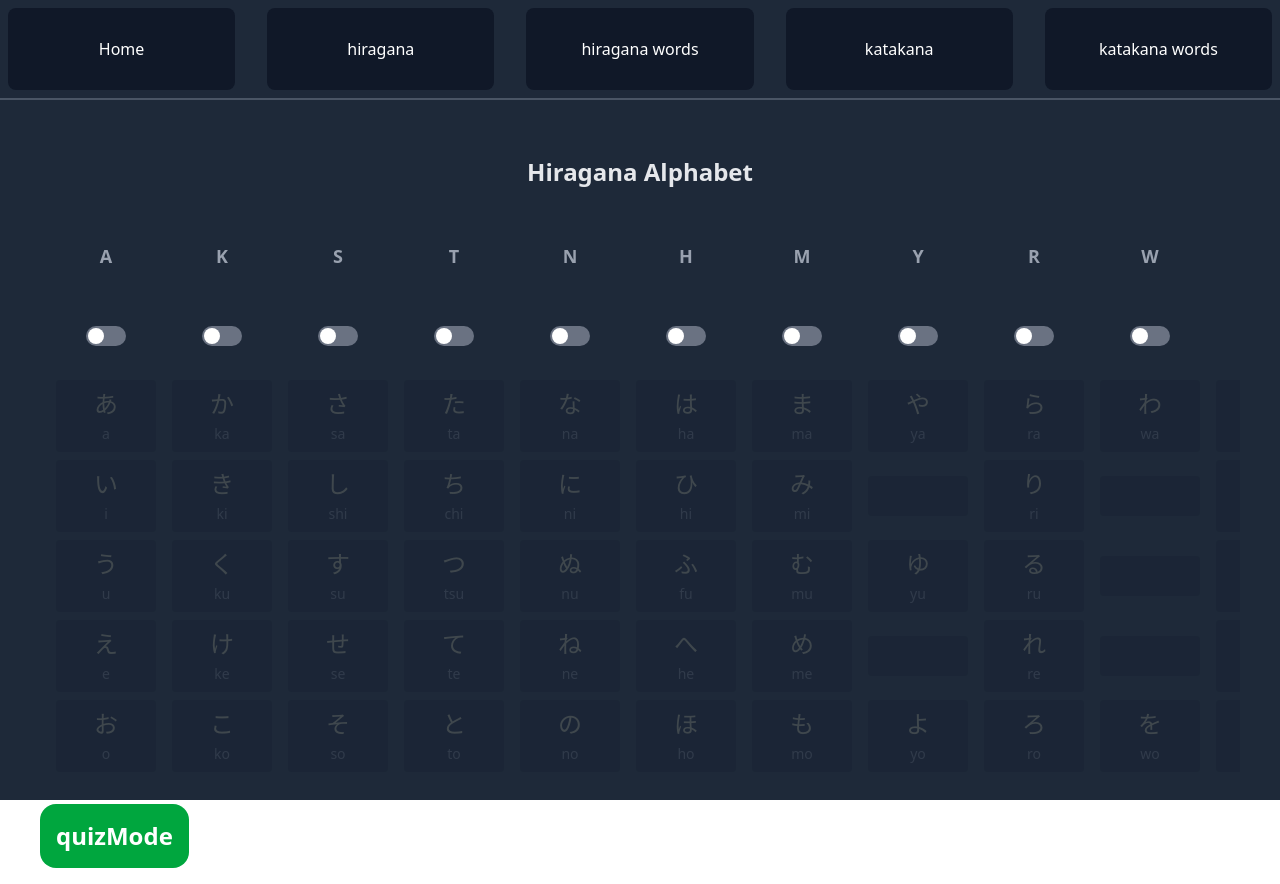
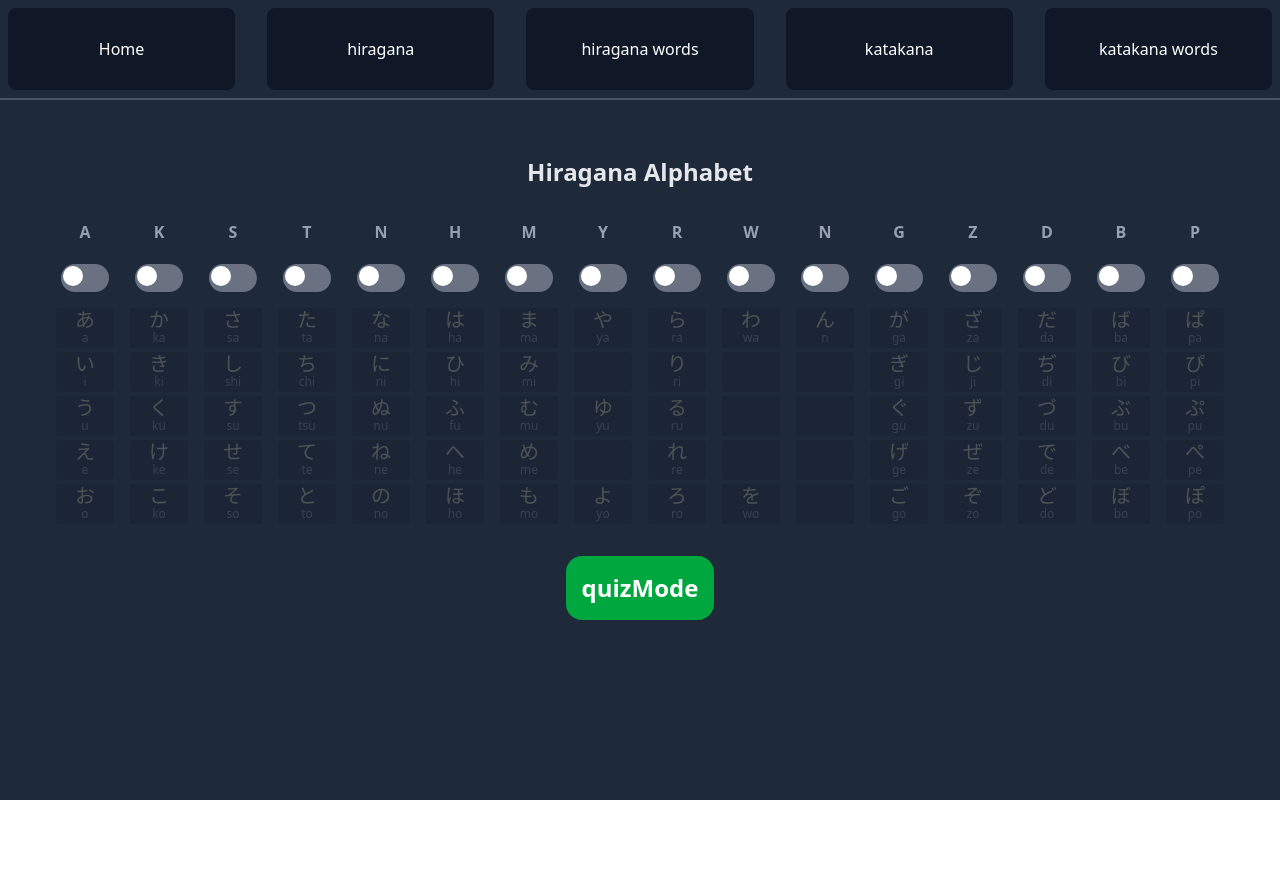
Before and after one commit to AngelMoreno24/Japanese-FlashCards, a React app in the folder frontend/: page /hiragana in a window 1280 px wide. After the commit the page ends 800 px from the top, so only its background shows below. Built offline with nearby package versions, Linux system fonts and the light colour scheme; the HTML template or start-up script is replaced by a standard one.

Commit message:
fixed the display of n column

```diff
--- a/frontend/src/pages/HiraganaAlphabet.jsx
+++ b/frontend/src/pages/HiraganaAlphabet.jsx
@@ -2,7 +2,6 @@ import React, { useEffect, useState } from 'react';
 import { hiraganaChart } from './HiraganaChart';
 
 const HiraganaAlphabet = () => {
-
   const hiraganaRomanji = [
     { あ: 'a', い: 'i', う: 'u', え: 'e', お: 'o' },
     { か: 'ka', き: 'ki', く: 'ku', け: 'ke', こ: 'ko' },
@@ -13,13 +12,20 @@ const HiraganaAlphabet = () => {
     { ま: 'ma', み: 'mi', む: 'mu', め: 'me', も: 'mo' },
     { や: 'ya', ゆ: 'yu', よ: 'yo' },
     { ら: 'ra', り: 'ri', る: 'ru', れ: 're', ろ: 'ro' },
-    { わ: 'wa', を: 'wo', ん: 'n' },
+    { わ: 'wa', を: 'wo' },
+    { ん: 'n' },
     { が: 'ga', ぎ: 'gi', ぐ: 'gu', げ: 'ge', ご: 'go' },
     { ざ: 'za', じ: 'ji', ず: 'zu', ぜ: 'ze', ぞ: 'zo' },
     { だ: 'da', ぢ: 'di', づ: 'du', で: 'de', ど: 'do' },
     { ば: 'ba', び: 'bi', ぶ: 'bu', べ: 'be', ぼ: 'bo' },
     { ぱ: 'pa', ぴ: 'pi', ぷ: 'pu', ぺ: 'pe', ぽ: 'po' }
   ];
+
+  // Column titles in order, easy to change
+  const columnTitles = [
+    'A', 'K', 'S', 'T', 'N', 'H', 'M', 'Y', 'R', 'W', 'N', 'G', 'Z', 'D', 'B', 'P'
+  ];
+
   const hiraganaToRomanji = {
     あ: 'a', い: 'i', う: 'u', え: 'e', お: 'o',
     か: 'ka', き: 'ki', く: 'ku', け: 'ke', こ: 'ko',
@@ -55,92 +61,160 @@ const HiraganaAlphabet = () => {
     ba: 'ば', bi: 'び', bu: 'ぶ', be: 'べ', bo: 'ぼ',
     pa: 'ぱ', pi: 'ぴ', pu: 'ぷ', pe: 'ぺ', po: 'ぽ'
   };
+  const [selected, setSelected] = useState(hiraganaRomanji.map(() => false));
+  const [quizMode, setQuizMode] = useState(false);
+  const [quiz, setQuiz] = useState([]);
+  const [currentPair, setCurrentPair] = useState(null);
+  const [inputValue, setInputValue] = useState('');
+  const [remaining, setRemaining] = useState(0);
+  const [randomIndex, setRandomIndex] = useState(null);
+  const [revealStatus, setRevealStatus] = useState(false);
 
-  const [selected, setSelected] = useState(hiraganaRomanji.map(() => false))
-
-  const [quizMode, setQuizMode] = useState(false);
-
-  const [quiz, setQuiz] = useState(hiraganaRomanji)
-
-  const [currentPair, setCurrentPair] = useState()
-
-  const [inputValue, setInputValue] = useState(''); // Initialize with an empty string
-
-  const [remaining, setRemaining] = useState(71); // Initialize with an empty string
-  const [randomIndex, setRandomIndex] = useState(71); // Initialize with an empty string
+  const getRandomInt = (max) => Math.floor(Math.random() * max);
 
   const handleToggle = (index) => {
-
-    setSelected((prev) => prev.map((on, i) => (i === index ? !on : on)));
-  }
+    setSelected(prev => prev.map((on, i) => (i === index ? !on : on)));
+  };
 
   useEffect(() => {
+    const filtered = hiraganaChart.filter((_, index) => selected[index] !== false);
+    const filteredKeys = filtered.flat().map(pair => pair[0]);
+    setRemaining(filteredKeys.length);
+    setQuiz(filteredKeys);
+  }, [selected]);
 
+  const selectCharacter = (data) => {
+    if (!data || data.length === 0) return;
+    const index = getRandomInt(data.length);
+    setRandomIndex(index);
+    setCurrentPair(data[index]);
+  };
 
+  const startQuiz = () => {
+    const filtered = hiraganaChart.filter((_, index) => selected[index] !== false);
+    const filteredKeys = filtered.flat().map(pair => pair[0]);
+    setQuiz(filteredKeys);
+    setRemaining(filteredKeys.length);
+    setQuizMode(true);
+    setInputValue('');
+    setRevealStatus(false);
+    setCurrentPair(null);
+  };
 
+  useEffect(() => {
+    if (quizMode && quiz.length > 0 && !currentPair) selectCharacter(quiz);
+  }, [quiz, quizMode]);
+
+  useEffect(() => {
+    if (quizMode && quiz.length === 0) {
       const filtered = hiraganaChart.filter((_, index) => selected[index] !== false);
+      const filteredKeys = filtered.flat().map(pair => pair[0]);
+      setQuiz(filteredKeys);
+      setRemaining(filteredKeys.length);
+      setCurrentPair(null);
+    }
+  }, [quiz, quizMode, selected]);
 
+  useEffect(() => {
+    if (!inputValue || !currentPair) return;
+    const answer = hiraganaToRomanji[currentPair];
+    if (inputValue.length === answer.length) {
+      if (inputValue === answer) {
+        setInputValue('');
+        const newChart = quiz.filter((_, i) => i !== randomIndex);
+        setQuiz(newChart);
+        setRemaining(newChart.length);
+        setRevealStatus(false);
+        if (newChart.length > 0) selectCharacter(newChart);
+        else setCurrentPair(null);
+      } else setInputValue('');
+    }
+  }, [inputValue]);
 
-    const filteredKeys = filtered.flat().map(pair => pair[0]);
-    console.log(filteredKeys);
+  useEffect(() => {
+    if (!quizMode) return;
+    const handleSpace = (e) => {
+      if (e.code === 'Space') {
+        e.preventDefault();
+        setRevealStatus(prev => !prev);
+      }
+    };
+    window.addEventListener('keydown', handleSpace);
+    return () => window.removeEventListener('keydown', handleSpace);
+  }, [quizMode]);
 
-
-    setRemaining(filteredKeys.length)
-    setQuiz(filteredKeys)
-    if(quizMode){
-    selectCharacter(quiz)
-    }
-  },[selected])
-
-
-
-  const Row = ({ chars, isOn, onToggle}) => {
+  // Each column displays in top-to-bottom vowel order
+  const Column = () => {
     const basePattern = ['a', 'i', 'u', 'e', 'o'];
 
     return (
-      <div className="grid grid-rows-6 gap-2 min-w-[100px] items-center">
+      <div className="flex flex-nowrap overflow-x-auto gap-4 p-4">
+        {hiraganaRomanji.map((row, colIndex) => {
+          const isOn = selected[colIndex];
 
-        {/* Section Label (like K, S, T...) */}
-        <div className="text-center font-bold text-lg text-gray-400">
-          {Object.values(chars)[0][0].toUpperCase()}
-        </div>
+          // Check if this is the ん column
+          const isNColumn = Object.values(row).includes('n');
 
-        {/* Centered Toggle Switch */}
+          return (
+            <div key={colIndex} className="grid grid-rows-7 gap-1 min-w-[50px] w-full max-w-[90px] text-center">
+              {/* Column title */}
+              <div className="font-bold text-gray-400 text-sm sm:text-base">{columnTitles[colIndex]}</div>
+
+              {/* Toggle */}
               <div className="flex justify-center">
                 <div
-            onClick={() => onToggle()}
-            className={`relative w-10 h-5 rounded-full cursor-pointer transition-colors duration-300 ${
+                  onClick={() => handleToggle(colIndex)}
+                  className={`relative w-10 sm:w-12 h-6 sm:h-7 rounded-full cursor-pointer transition-colors duration-300 ${
                     isOn ? 'bg-green-500' : 'bg-gray-500'
                   }`}
                 >
                   <div
-              className={`absolute top-0.5 left-0.5 w-4 h-4 bg-white rounded-full transition-transform duration-300 ${
-                isOn ? 'translate-x-5' : ''
+                    className={`absolute top-[2px] left-[2px] w-5 h-5 bg-white rounded-full transition-transform duration-300 ${
+                      isOn ? 'translate-x-4 sm:translate-x-5' : ''
                     }`}
                   ></div>
                 </div>
               </div>
 
-        {/* Character Rows */}
-        {basePattern.map((vowel, i) => {
-          const match = Object.entries(chars).find(([jp, rom]) =>
-            rom.endsWith(vowel)
-          );
-
+              {/* Hiragana characters */}
+              {isNColumn
+                ? // For the ん column: show 'ん' at top, rest invisible
+                  [0, 1, 2, 3, 4].map((i) => (
+                    <div
+                      key={i}
+                      className="bg-gray-900 text-white py-[2px] rounded transition-opacity duration-300 flex flex-col items-center"
+                      style={{ opacity: isOn ? 1 : 0.2 }}
+                    >
+                      {i === 0 ? (
+                        <>
+                          <span className="text-lg sm:text-xl text-yellow-100 leading-none">ん</span>
+                          <span className="text-[10px] sm:text-xs text-gray-400">n</span>
+                        </>
+                      ) : (
+                        <span className="invisible">.</span>
+                      )}
+                    </div>
+                  ))
+                : // For other columns: use normal vowel matching
+                  basePattern.map((vowel, i) => {
+                    const match = Object.entries(row).find(([_, rom]) => rom.endsWith(vowel));
                     return (
                       <div
                         key={i}
-              className="bg-gray-900 text-white p-2 text-center rounded transition-opacity duration-300 flex flex-col items-center"
-              style={{ opacity: isOn ? 1 : 0.15 }}
+                        className="bg-gray-900 text-white py-[2px] rounded transition-opacity duration-300 flex flex-col items-center"
+                        style={{ opacity: isOn ? 1 : 0.2 }}
                       >
                         {match ? (
                           <>
-                  <span className="text-2xl mb-1 text-yellow-100">{match[0]}</span> {/* Hiragana */}
-                  <span className="text-sm text-gray-400">{match[1]}</span> {/* Romaji */}
+                            <span className="text-lg sm:text-xl text-yellow-100 leading-none">{match[0]}</span>
+                            <span className="text-[10px] sm:text-xs text-gray-400">{match[1]}</span>
                           </>
                         ) : (
-                <span>&nbsp;</span> // keeps spacing even if empty
+                          <span className="invisible">.</span>
                         )}
+                      </div>
+                    );
+                  })}
             </div>
           );
         })}
@@ -148,165 +222,45 @@ const HiraganaAlphabet = () => {
     );
   };
 
-  const Column = () => {
+  if (quizMode) {
     return (
-      <div className="flex flex-nowrap overflow-x-auto gap-4 p-4">
-        {hiraganaRomanji.map((row, i) => (
-          <Row key={i} chars={row}  isOn={selected[i]} onToggle={() => handleToggle(i)}/>
-        ))}
-      </div>
-    );
-  };
-
-  const selectCharacter = (data) => {
-    if (!data || data.length === 0) {
-      // Reset quiz
-      const filtered = hiraganaChart.filter((_, index) => selected[index] !== false);
-      const filteredKeys = filtered.flat().map(pair => pair[0]);
-      setQuiz(filteredKeys);
-      setRemaining(filteredKeys.length);
-      console.log("reset");
-      return;
-    }
-
-    const index = getRandomInt(data.length);
-    setRandomIndex(index);
-    setCurrentPair(data[index]);
-  };
-
-  useEffect(()=>{
-
-    if(quiz){
-      for(let i=0; i<quiz.length; i++ ){
-
-        if(quiz[i].length==0){
-
-          quiz.splice(i,1)
-        }
-      }
-    }
-  },[quiz])
-
-  useEffect(() => {
-    if (quizMode && quiz.length > 0) {
-      selectCharacter(quiz);
-    }
-  }, [quizMode]);
-
-
-
-  const reveal = () => {
-    setRevealStatus(prev => !prev);
-  };
-
-  const [revealStatus,setRevealStatus] = useState(false)
-  useEffect(() => {
-    if (inputValue && currentPair) {
-      const answer = hiraganaToRomanji[currentPair];
-      if (inputValue.length === answer.length) {
-        if (inputValue === answer) {
-          console.log("✅ correct");
-          setInputValue("");
-
-          // remove current character from quiz
-          const newChart = quiz.filter((_, i) => i !== randomIndex);
-          setQuiz(newChart);
-          setRemaining(newChart.length);
-          setRevealStatus(false);
-
-          // choose next or reset
-          if (newChart.length > 0) {
-            selectCharacter(newChart);
-          } else {
-            selectCharacter([]); // triggers reset
-          }
-        } else {
-          console.log("❌ wrong");
-          setInputValue("");
-        }
-      }
-    }
-  }, [inputValue]);
-
-  useEffect(() => {
-    if (!quizMode) return; // 🚫 don't add listener if quizMode is false
-
-    const handleSpace = (e) => {
-      if (e.code === 'Space') {
-        e.preventDefault();
-        reveal();
-      }
-    };
-
-    window.addEventListener('keydown', handleSpace);
-    console.log('Spacebar listener active');
-
-    // 🧹 cleanup when quizMode turns false or component unmounts
-    return () => {
-      window.removeEventListener('keydown', handleSpace);
-      console.log('Spacebar listener removed');
-    };
-  }, [quizMode]); // runs whenever quizMode changes
-
-  if(quizMode){
-    return(
       <>
-      <p className='text-2xl font-semibold text-center my-4 bg-gray-600 p-4 w-64 mx-auto h-auto rounded-2xl'>remaining: {remaining}</p>
-
-      <p className='text-4xl font-semibold text-center my-4 p-4 w-64 mx-auto h-20'>
+        <p className="text-2xl font-semibold text-center my-4 bg-gray-600 p-4 w-64 mx-auto rounded-2xl">
+          Remaining: {remaining}
+        </p>
+        <p className="text-4xl font-semibold text-center my-4 p-4 w-64 mx-auto h-20">
           {revealStatus ? hiraganaToRomanji[currentPair] : currentPair}
         </p>
-
-      <input type="text" className='block  bg-gray-700 text-center rounded-2xl w-64 mx-auto h-auto text-2xl p-4'
+        <input
+          type="text"
+          className="block bg-gray-700 text-center rounded-2xl w-64 mx-auto text-2xl p-4"
           value={inputValue}
-        onChange={(e) => setInputValue(e.target.value)}
-
+          onChange={(e) => setInputValue(e.target.value.toLowerCase())}
+          autoFocus
         />
-
-      {revealStatus==true?
-      (
-      <p className='text-2xl font-semibold text-center my-4 bg-gray-600 p-2 w-24 mx-auto h-auto rounded-2xl'
-        onClick={()=>{reveal()}}
+        <p
+          className="text-2xl font-semibold text-center my-4 bg-gray-600 p-2 w-24 mx-auto rounded-2xl cursor-pointer"
+          onClick={() => setRevealStatus(prev => !prev)}
         >
-        hide
+          {revealStatus ? 'hide' : 'reveal'}
         </p>
-
-      ):(
-
-      <p className='text-2xl font-semibold text-center my-4 bg-gray-600 p-2 w-24 mx-auto h-auto rounded-2xl'
-        onClick={()=>{reveal()}}
+        <button
+          onClick={() => setQuizMode(false)}
+          className="bg-red-900 text-white px-6 py-2 rounded-2xl text-xl block mx-auto mt-4"
         >
-        reveal
-      </p>
-      )
-
+          Exit Quiz
+        </button>
+      </>
+    );
   }
-
-      </>
-    )
-  }
-
-  function getRandomInt(max) {
-    return Math.floor(Math.random() * max);
-  }
-
-
 
   return (
     <>
-      <div className="text-2xl font-semibold text-center my-4 text-gray-200">
-        Hiragana Alphabet
-      </div>
+      <div className="text-2xl font-semibold text-center my-4 text-gray-200">Hiragana Alphabet</div>
       <Column />
-
-      <button className='text-2xl font-semibold text-center my-4 bg-green-600 p-4 rounded-2xl'
-        onClick={() => {
-          if (!quizMode) {
-            // Before entering quiz mode, select the first character
-            selectCharacter(quiz);
-          }
-          setQuizMode(!quizMode);
-        }}
+      <button
+        className="text-2xl font-semibold text-center my-4 bg-green-600 p-4 rounded-2xl block mx-auto"
+        onClick={() => !quizMode && startQuiz()}
       >
         quizMode
       </button>
--- a/frontend/src/pages/HiraganaChart.js
+++ b/frontend/src/pages/HiraganaChart.js
@@ -27,8 +27,10 @@ export const hiraganaChart = [
   [['ら', 'ra'], ['り', 'ri'], ['る', 'ru'], ['れ', 're'], ['ろ', 'ro']],
 
   // W-row
-  [['わ', 'wa'], ['を', 'wo'], ['ん', 'n']],
+  [['わ', 'wa'], ['を', 'wo']],
 
+  // N-row
+  [['ん', 'n']],
   // G-row
   [['が', 'ga'], ['ぎ', 'gi'], ['ぐ', 'gu'], ['げ', 'ge'], ['ご', 'go']],
 
```
Lines whose indentation alone changed are shown as unchanged.
